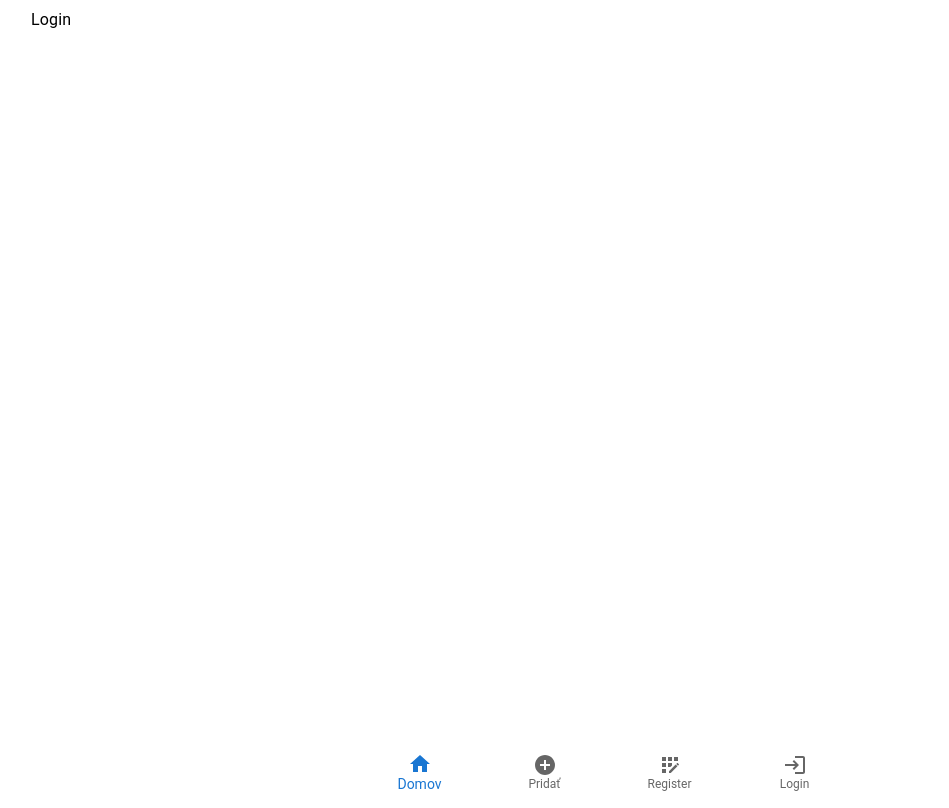
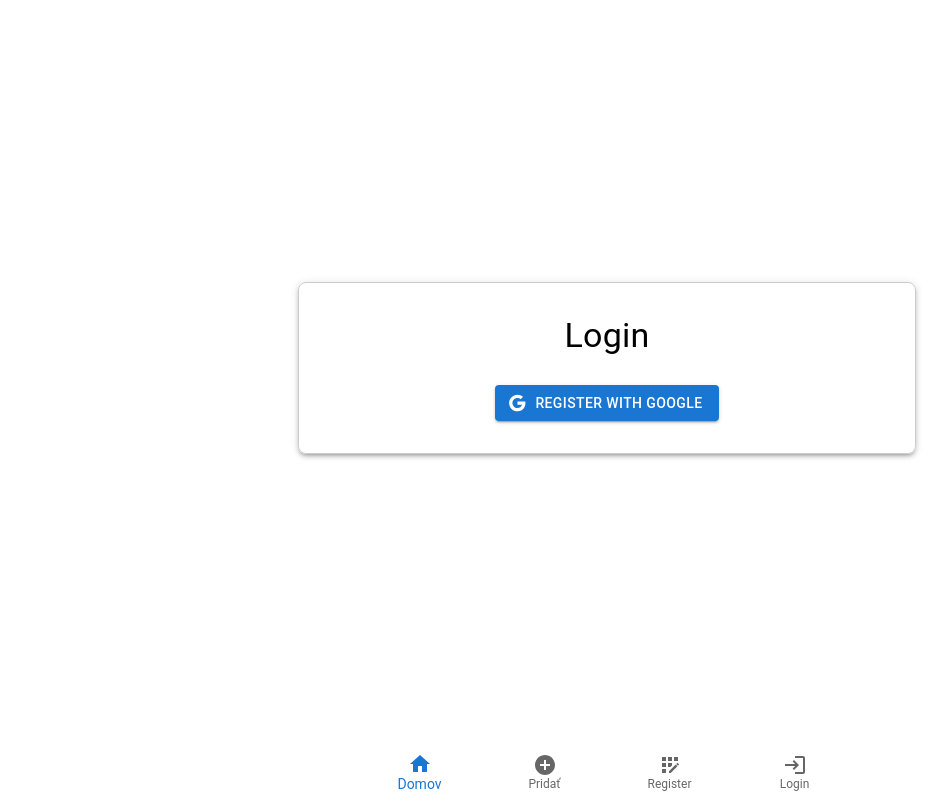
Before and after one commit to DenisHaramia/grindr, a Next.js app: page /auth/prihlasenie in a window 1280 px wide. Shown: the whole page, without its empty margins (33-982 px from the left). Built offline with nearby package versions, Linux system fonts and the light colour scheme; no server answers.

Commit message:
register add

```diff
--- a/src/app/auth/prihlasenie/page.tsx
+++ b/src/app/auth/prihlasenie/page.tsx
@@ -1,15 +1,25 @@
 //src/app/auth/prihlasenie/page.tsx
 
-import Typography from "@mui/material/Typography";
 import Container from "@mui/material/Container";
+import LoginComponent from "@/components/LoginComponent"
 
 export const metadata = { title: "Login" };
 
 export default function Login() {
 
     return (
-        <Container>
-            <Typography> Login </Typography>
+        <Container
+      maxWidth="sm"
+      sx={{
+        display: 'flex',
+        flexDirection: 'column',
+        justifyContent: 'center',
+        alignItems: 'center',
+        minHeight: '90vh',
+        textAlign: 'center',
+      }}
+    >
+      <LoginComponent />
         </Container>
     );
 }
--- a/src/app/page.tsx
+++ b/src/app/page.tsx
@@ -1,7 +1,6 @@
 // src/app/page.tsx
 
 import UserProfile from "@/components/UserProfile"
-import Typography from "@mui/material/Typography";
 
 export const metadata = { title: "Home" };
 
--- /dev/null
+++ b/src/components/LoginComponent.tsx
@@ -0,0 +1,41 @@
+// src/app/components/RegisterComponent.tsx
+
+"use client";
+
+import { signIn } from "next-auth/react";
+import Typography from "@mui/material/Typography";
+import Box from "@mui/material/Box";
+import Button from "@mui/material/Button";
+import GoogleIcon from "@mui/icons-material/Google";
+
+export default function RegisterComponent() {
+  const handleGoogleSignIn = () => {
+    signIn("google",);
+  };
+
+  return (
+    <Box
+      sx={{
+        padding: 4,
+        border: '1px solid #ccc',
+        borderRadius: 2,
+        boxShadow: 3,
+        textAlign: 'center',
+        width: '100%',
+      }}
+    >
+      <Typography variant="h4" gutterBottom>
+        Login
+      </Typography>
+      <Button
+        variant="contained"
+        color="primary"
+        startIcon={<GoogleIcon />}
+        onClick={handleGoogleSignIn}
+        sx={{ mt: 2 }}
+      >
+        Register with Google
+      </Button>
+    </Box>
+  );
+}
--- a/src/components/NavBar.tsx
+++ b/src/components/NavBar.tsx
@@ -3,7 +3,7 @@
 "use client";
 
 import * as React from 'react';
-import { useSession, signIn, signOut } from "next-auth/react";
+import { useSession, signOut } from "next-auth/react";
 import Box from '@mui/material/Box';
 import BottomNavigation from '@mui/material/BottomNavigation';
 import BottomNavigationAction from '@mui/material/BottomNavigationAction';
@@ -11,9 +11,7 @@ import HomeIcon from '@mui/icons-material/Home';
 import AddCircleIcon from '@mui/icons-material/AddCircle';
 import AppRegistrationIcon from '@mui/icons-material/AppRegistration';
 import LoginIcon from '@mui/icons-material/Login';
-import LogoutIcon from '@mui/icons-material/Logout';
 import { useRouter } from 'next/navigation';
-
 export default function SimpleBottomNavigation() {
   const { data: session } = useSession();
   const [value, setValue] = React.useState(0);
--- a/src/components/UserProfile.tsx
+++ b/src/components/UserProfile.tsx
@@ -2,7 +2,7 @@
 
 "use client";
 
-import { useSession, signOut } from 'next-auth/react';
+import { useSession, } from 'next-auth/react';
 
 export default function UserProfile() {
     const { data: session } = useSession();
```
Also changed, not shown: 1 other file (tests, documents, lock files or other folders).
